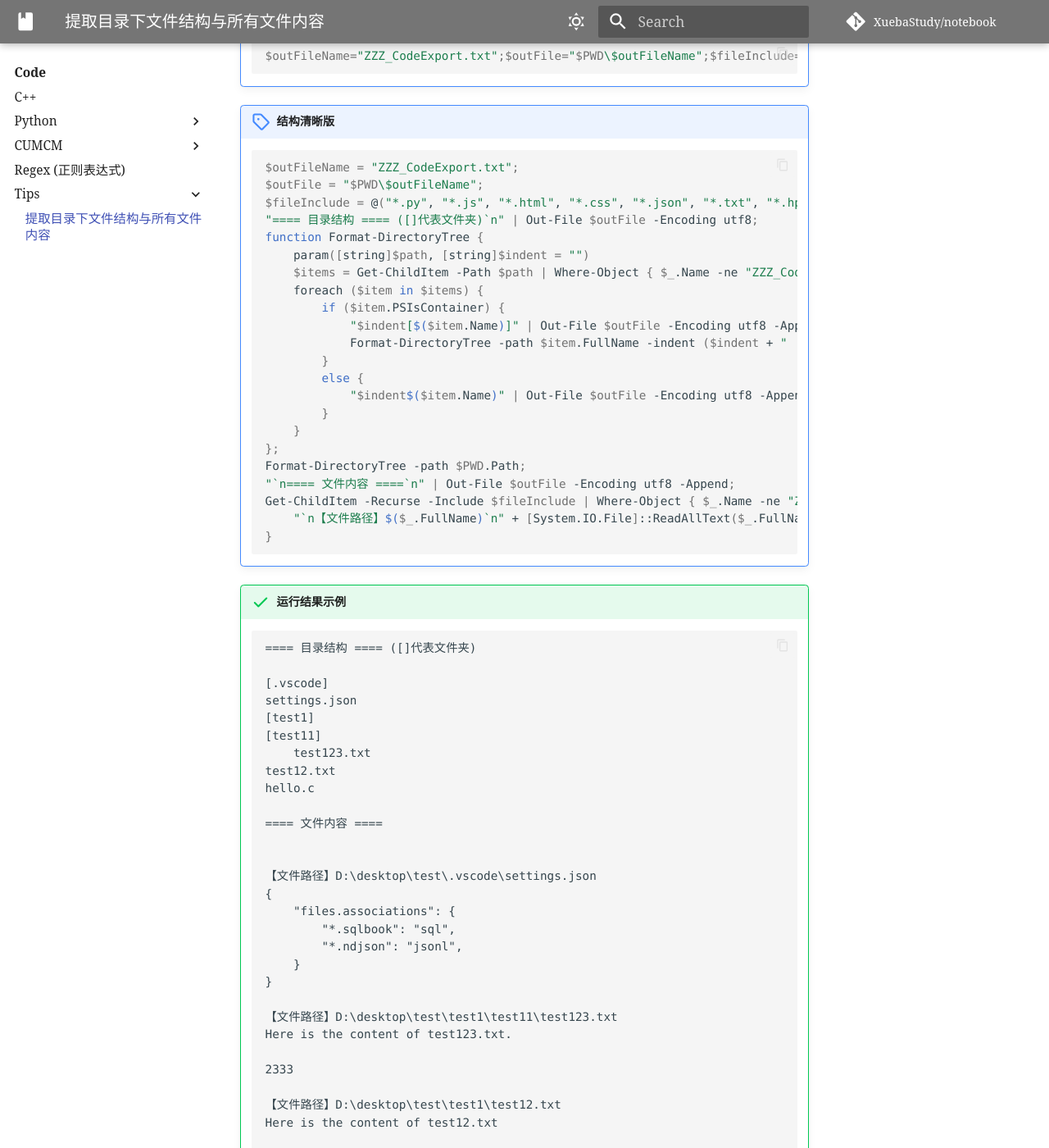
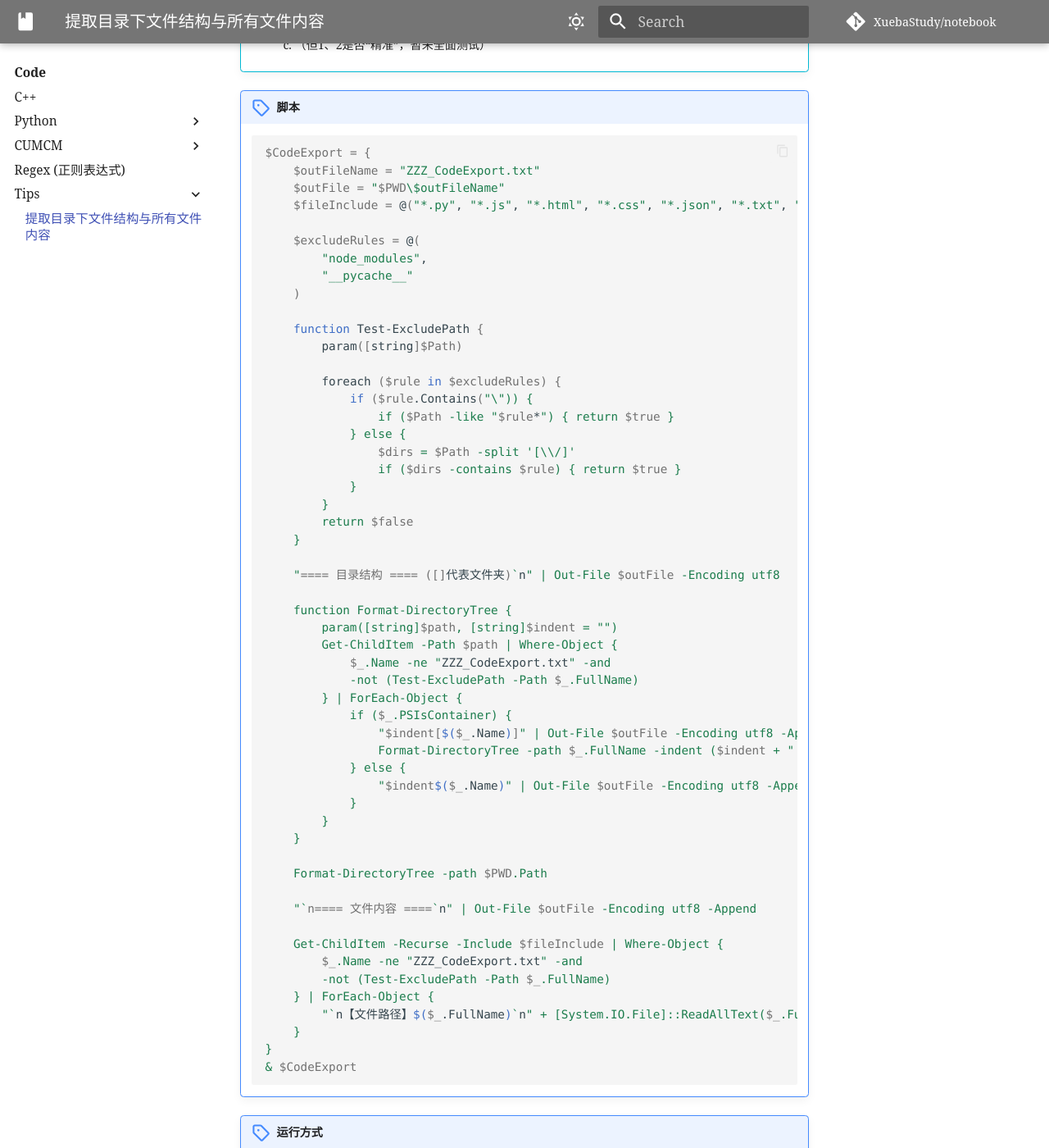
Before and after one commit to XuebaStudy/notebook, an MkDocs documentation site: the page built from docs/Code/Tips/CodeExport.md, in a window 1280 px wide and 1400 px high, scrolled down 704 px. Shown: the whole window at 82% size. Built offline with MkDocs 1.6.1 and Material for MkDocs 9.7.7, drawn with Linux system fonts in a browser that asks for light colours; some web fonts are replaced; comment, search, counter and statistics services are not loaded; a style sheet for code colours, icons or effects is not loaded; some of the changed text lies outside the part shown.

Commit message:
Date 2025.4.19

````diff
--- a/docs/Code/Tips/CodeExport.md
+++ b/docs/Code/Tips/CodeExport.md
@@ -9,37 +9,73 @@
     - `fileInclude`：需要导出内容的文件类型，务必在使用前检查是否完全涵盖要求
         1. 不包含的也会出现在结构图中
         2. `.exe .doc`之类不易直接导出可视字符的文件类型不要包含在里面
+    - `excludePaths`：排除的路径，支持相对路径和绝对路径
+        1. `"$PWD\.vscode"` 精准匹配根目录下`\.vscode`文件夹
+        2. `".vscode"` 匹配所有`.vscode`文件夹
+        3. （但1、2是否“精准”，暂未全面测试）
 
-!!! note "单次输入版（可直接点右上角的复制，粘贴到 PowerShell 中使用）"
+!!! note "脚本"
     ```bash
-    $outFileName="ZZZ_CodeExport.txt";$outFile="$PWD\$outFileName";$fileInclude=@("*.py","*.js","*.html","*.css","*.json","*.txt","*.hpp","*.cpp","*.c","*.h","*.md");"==== 目录结构 ==== ([]代表文件夹)`n"|Out-File $outFile -Encoding utf8;function Format-DirectoryTree{param([string]$path,[string]$indent="")$items=Get-ChildItem -Path $path|Where-Object{$_.Name-ne$outFileName};foreach($item in $items){if($item.PSIsContainer){"$indent[$($item.Name)]"|Out-File $outFile -Encoding utf8 -Append;Format-DirectoryTree -path $item.FullName -indent ($indent+"   ")}else{"$indent$($item.Name)"|Out-File $outFile -Encoding utf8 -Append}}};Format-DirectoryTree -path $PWD.Path;"`n==== 文件内容 ====`n"|Out-File $outFile -Encoding utf8 -Append;Get-ChildItem -Recurse -Include $fileInclude|Where-Object{$_.Name-ne$outFileName}|ForEach-Object{"`n【文件路径】$($_.FullName)`n"+[System.IO.File]::ReadAllText($_.FullName,[System.Text.Encoding]::UTF8)|Out-File $outFile -Encoding utf8 -Append}
+    $CodeExport = {
+        $outFileName = "ZZZ_CodeExport.txt"
+        $outFile = "$PWD\$outFileName"
+        $fileInclude = @("*.py", "*.js", "*.html", "*.css", "*.json", "*.txt", "*.hpp", "*.cpp", "*.c", "*.h", "*.md")
+
+        $excludeRules = @(
+            "node_modules",
+            "__pycache__"
+        )
+
+        function Test-ExcludePath {
+            param([string]$Path)
+
+            foreach ($rule in $excludeRules) {
+                if ($rule.Contains("\")) {
+                    if ($Path -like "$rule*") { return $true }
+                } else {
+                    $dirs = $Path -split '[\\/]'
+                    if ($dirs -contains $rule) { return $true }
+                }
+            }
+            return $false
+        }
+
+        "==== 目录结构 ==== ([]代表文件夹)`n" | Out-File $outFile -Encoding utf8
+
+        function Format-DirectoryTree {
+            param([string]$path, [string]$indent = "")
+            Get-ChildItem -Path $path | Where-Object {
+                $_.Name -ne "ZZZ_CodeExport.txt" -and
+                -not (Test-ExcludePath -Path $_.FullName)
+            } | ForEach-Object {
+                if ($_.PSIsContainer) {
+                    "$indent[$($_.Name)]" | Out-File $outFile -Encoding utf8 -Append
+                    Format-DirectoryTree -path $_.FullName -indent ($indent + "   ")
+                } else {
+                    "$indent$($_.Name)" | Out-File $outFile -Encoding utf8 -Append
+                }
+            }
+        }
+
+        Format-DirectoryTree -path $PWD.Path
+
+        "`n==== 文件内容 ====`n" | Out-File $outFile -Encoding utf8 -Append
+
+        Get-ChildItem -Recurse -Include $fileInclude | Where-Object {
+            $_.Name -ne "ZZZ_CodeExport.txt" -and
+            -not (Test-ExcludePath -Path $_.FullName)
+        } | ForEach-Object {
+            "`n【文件路径】$($_.FullName)`n" + [System.IO.File]::ReadAllText($_.FullName, [System.Text.Encoding]::UTF8) | Out-File $outFile -Encoding utf8 -Append
+        }
+    }
+    & $CodeExport
+
+
     ```
 
-!!! note "结构清晰版"
-    ```bash
-    $outFileName = "ZZZ_CodeExport.txt";
-    $outFile = "$PWD\$outFileName";
-    $fileInclude = @("*.py", "*.js", "*.html", "*.css", "*.json", "*.txt", "*.hpp", "*.cpp", "*.c", "*.h", "*.md");
-    "==== 目录结构 ==== ([]代表文件夹)`n" | Out-File $outFile -Encoding utf8;
-    function Format-DirectoryTree {
-        param([string]$path, [string]$indent = "")
-        $items = Get-ChildItem -Path $path | Where-Object { $_.Name -ne "ZZZ_CodeExport.txt" };
-        foreach ($item in $items) {
-            if ($item.PSIsContainer) {
-                "$indent[$($item.Name)]" | Out-File $outFile -Encoding utf8 -Append;
-                Format-DirectoryTree -path $item.FullName -indent ($indent + "   ")
-            }
-            else {
-                "$indent$($item.Name)" | Out-File $outFile -Encoding utf8 -Append
-            }
-        }
-    };
-    Format-DirectoryTree -path $PWD.Path;
-    "`n==== 文件内容 ====`n" | Out-File $outFile -Encoding utf8 -Append;
-    Get-ChildItem -Recurse -Include $fileInclude | Where-Object { $_.Name -ne "ZZZ_CodeExport.txt" } | ForEach-Object {
-        "`n【文件路径】$($_.FullName)`n" + [System.IO.File]::ReadAllText($_.FullName, [System.Text.Encoding]::UTF8) | Out-File $outFile -Encoding utf8 -Append
-    }
-    ```
+!!! note "运行方式"
+    1. 将上述脚本修改后输入 PowerShell 中执行
+    2. 之后如果不修改脚本中的设置，重新生成输出文件可以直接用`& $CodeExport`命令，覆盖旧文件（但使用新终端时需要重新输入脚本）
 
 !!! success "运行结果示例"
     ```
````
